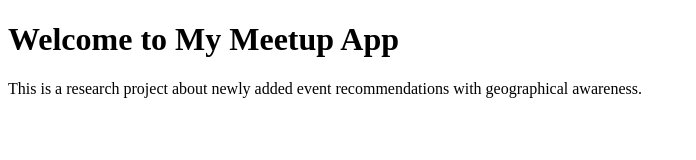
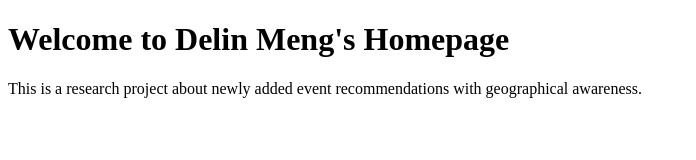
Before and after one commit to dylanm1998/dylanm1998.github.io, a plain HTML site: page index.html in a window 1280 px wide. Shown: the whole page, without its empty margins (0-696 px from the left). Drawn offline with Linux system fonts and the light colour scheme.

Commit message:
Update index.html

```diff
--- a/index.html
+++ b/index.html
@@ -1,10 +1,10 @@
 <!DOCTYPE html>
 <html>
 <head>
-    <title>My Meetup App</title>
+    <title>Delin Meng</title>
 </head>
 <body>
-    <h1>Welcome to My Meetup App</h1>
+    <h1>Welcome to Delin Meng's Homepage</h1>
     <p>This is a research project about newly added event recommendations with geographical awareness.</p>
 </body>
 </html>
```
